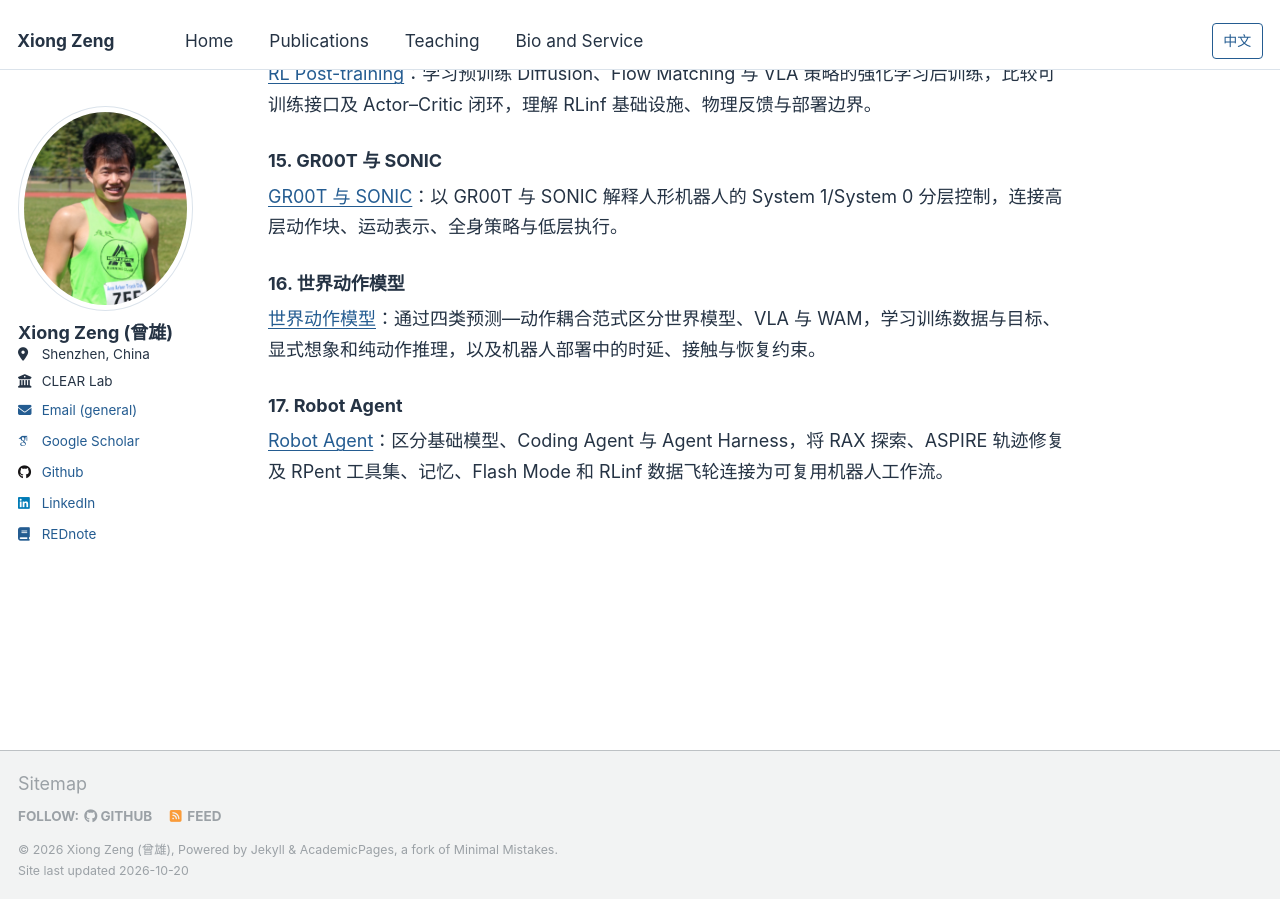
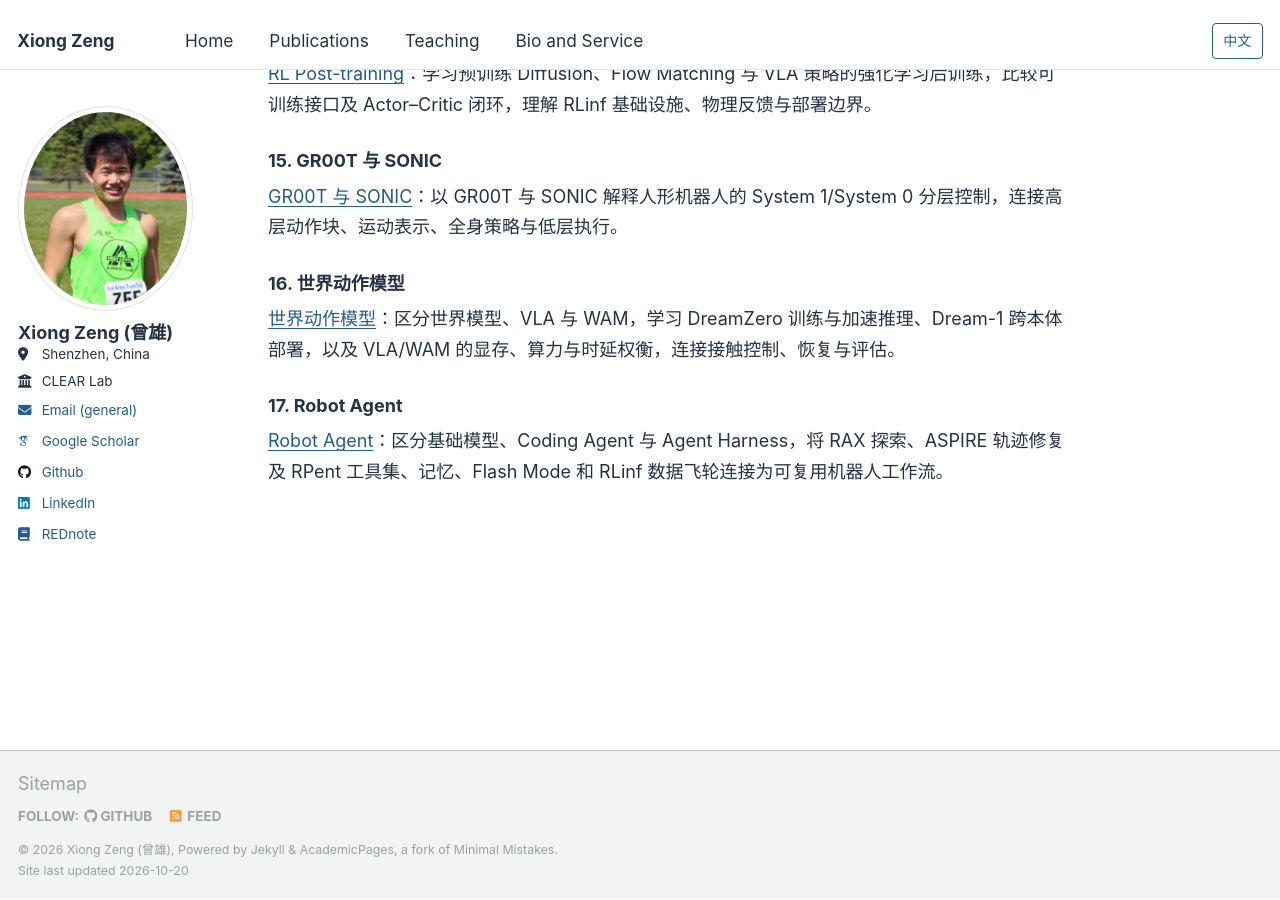
Before and after one commit to zengxiong111/zengxiong.github.io, a Jekyll site: the page built from files/COURSE_MAP_ZH.md, in a window 1280 px wide and 900 px high, scrolled down 3697 px. Built offline with Jekyll 4.4.1, drawn with Linux system fonts in a browser that asks for light colours; some web fonts are replaced; our own code applies the rules of GitHub Pages for plain Markdown files.

```diff
--- a/files/COURSE_MAP_ZH.md
+++ b/files/COURSE_MAP_ZH.md
@@ -119,7 +119,7 @@
 
 ### 16. 世界动作模型
 
-[世界动作模型](../md/World_Action_Models_ZH.md)：通过四类预测—动作耦合范式区分世界模型、VLA 与 WAM，学习训练数据与目标、显式想象和纯动作推理，以及机器人部署中的时延、接触与恢复约束。
+[世界动作模型](../md/World_Action_Models_ZH.md)：区分世界模型、VLA 与 WAM，学习 DreamZero 训练与加速推理、Dream-1 跨本体部署，以及 VLA/WAM 的显存、算力与时延权衡，连接接触控制、恢复与评估。
 
 ### 17. Robot Agent
 
```
Also changed, not shown: files/COURSE_MAP_EN.md (+1 -1 lines), 2 other files.
